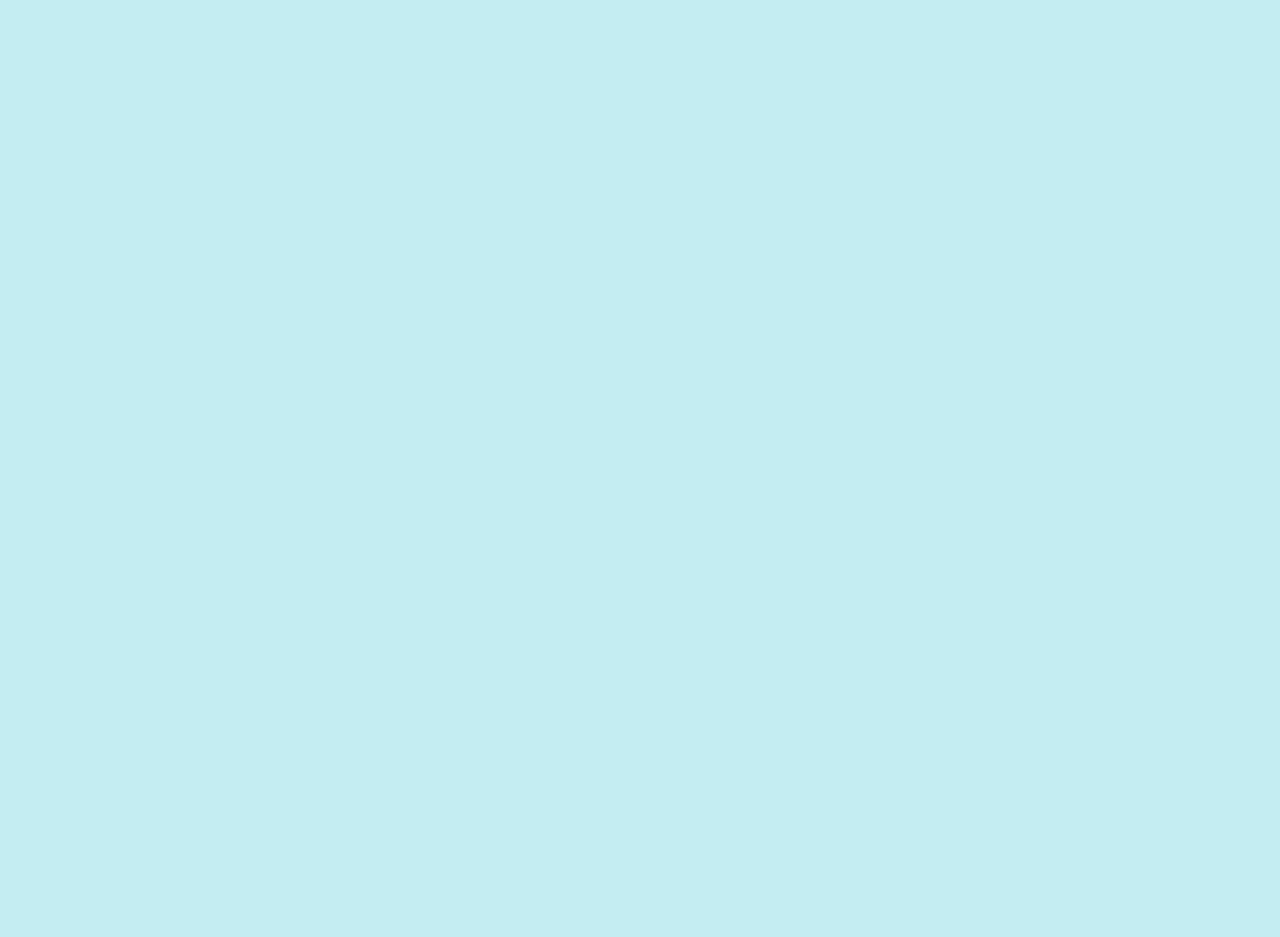
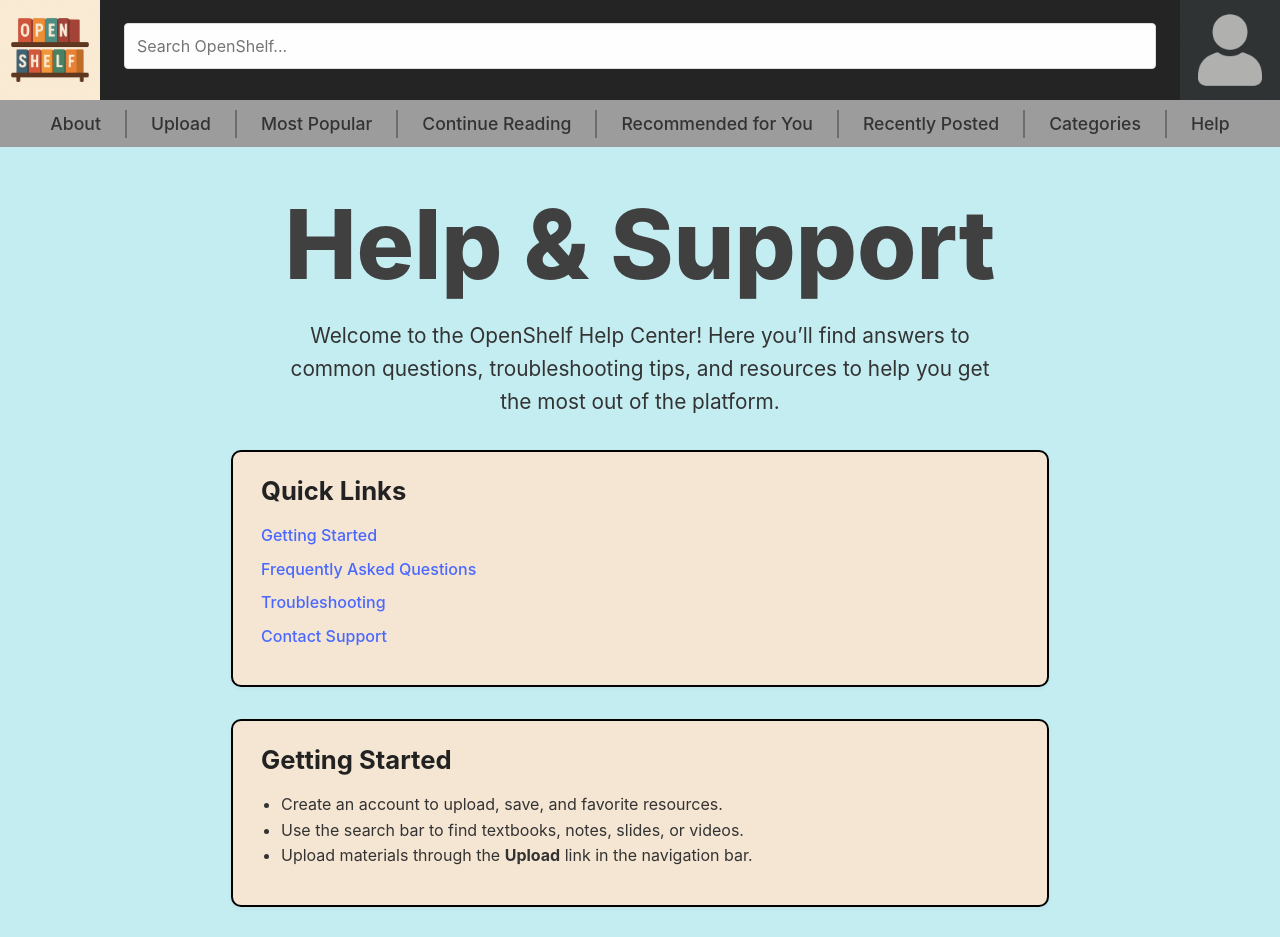
Before and after one commit to vicgrigory/csc307-team1, a React (Vite) app in the folder packages/react-frontend/: page /help in a window 1280 px wide. Before the commit this address had no page. Shown: the top 937 px of the page. Before the commit the page ends 800 px from the top, so only its background shows below. Built offline with nearby package versions, Linux system fonts and the light colour scheme.

Commit message:
added CSS to help page

```diff
--- a/packages/react-frontend/src/MyApp.jsx
+++ b/packages/react-frontend/src/MyApp.jsx
@@ -10,6 +10,7 @@ import Recommended from "./pages/Recommended";
 import RecentlyPosted from "./pages/RecentlyPosted";
 import UserFavorites from "./pages/UserFavorites";
 import UserUploads from "./pages/UserUploaded";
+import Help from "./pages/Help";
 
 import Search from "./pages/Search";
 import AccountManagement from "./pages/AccountManagement";
@@ -86,6 +87,15 @@ function MyApp() {
           }
         />
         <Route
+          path="/help"
+          element={
+            <>
+              <NavBar />
+              <Help />
+            </>
+          }
+        />
+        <Route
           path="/search"
           element={
             <>
--- a/packages/react-frontend/src/components/PDFListPage.css
+++ b/packages/react-frontend/src/components/PDFListPage.css
@@ -3,6 +3,7 @@
 /* Changes the size and position of the main header */
 .pdf-list-page h1 {
     font-size: 6rem;
+    font-weight: 800;
     text-align: center;
 }
 
--- /dev/null
+++ b/packages/react-frontend/src/pages/Help.css
@@ -0,0 +1,87 @@
+/* Help.css */
+
+/* Centers the text */
+.help-page {
+    padding: 1rem;
+    max-width: 850px;
+    margin: 0 auto;
+    color: #333;
+}
+
+/* Main header */
+.help-page h1 {
+    font-size: 6rem;
+    font-weight: 800;
+    margin-bottom: 1rem;
+    text-align: center;
+}
+
+/* Intro paragraph */
+.help-page > .page-content > p:first-of-type {
+    text-align: center;
+    max-width: 700px;
+    margin: 0 auto 2rem auto;
+    font-size: 1.3rem;
+}
+
+/* Add boxes around sections */
+.help-page section {
+    background: #f5e6d3;
+    border: 2px solid black;
+    border-radius: 10px;
+    padding: 1.5rem 1.75rem;
+    margin-bottom: 2rem;
+    box-shadow: 0 2px 5px rgba(0,0,0,0.04);
+}
+
+/* Section titles */
+.help-page h2 {
+    margin-top: 0;
+    font-size: 1.6rem;
+    font-weight: 700;
+    margin-bottom: 1rem;
+    color: #222;
+}
+
+/* Questions */
+.help-page h3 {
+    font-size: 1.15rem;
+    margin-top: 1.5rem;
+    margin-bottom: 0.25rem;
+    color: #444;
+}
+
+
+/* Formatting spacing on lists */
+.help-page ul {
+    padding-left: 1.25rem;
+    margin: 0.75rem 0;
+}
+
+/* Table of contents */
+.help-toc ul {
+    list-style: none;
+    padding-left: 0;
+}
+
+.help-toc ul li {
+    margin-bottom: 0.5rem;
+}
+
+.help-toc a {
+    color: #4a68ff;
+    text-decoration: none;
+    font-weight: 500;
+}
+
+.help-toc a:hover {
+    text-decoration: underline;
+}
+
+/* Footer text */
+.help-footer {
+    text-align: center;
+    margin-top: 2.5rem;
+    font-size: 0.95rem;
+    color: #666;
+}
--- /dev/null
+++ b/packages/react-frontend/src/pages/Help.jsx
@@ -0,0 +1,93 @@
+// Help.jsx
+
+import "./Help.css";
+
+export default function Help() {
+  return (
+    <div className="page-container help-page">
+      <main className="page-content">
+        <h1>Help &amp; Support</h1>
+        <p>
+          Welcome to the OpenShelf Help Center! Here you’ll find answers to common questions,
+          troubleshooting tips, and resources to help you get the most out of the platform.
+        </p>
+
+        {/* Quick links */}
+        <section className="help-toc">
+          <h2>Quick Links</h2>
+          <ul>
+            <li><a href="#getting-started">Getting Started</a></li>
+            <li><a href="#faq">Frequently Asked Questions</a></li>
+            <li><a href="#troubleshooting">Troubleshooting</a></li>
+            <li><a href="#contact-support">Contact Support</a></li>
+          </ul>
+        </section>
+
+        <section id="getting-started">
+          <h2>Getting Started</h2>
+          <ul>
+            <li>Create an account to upload, save, and favorite resources.</li>
+            <li>Use the search bar to find textbooks, notes, slides, or videos.</li>
+            <li>Upload materials through the <strong>Upload</strong> link in the navigation bar.</li>
+          </ul>
+        </section>
+
+        <section id="faq">
+          <h2>Frequently Asked Questions</h2>
+
+          <h3>How do I upload a file?</h3>
+          <p>
+            Go to the Upload page, fill out the required fields, and attach your file. Supported file
+            types include PDFs, images, and slide decks.
+          </p>
+
+          <h3>Why can't I see my uploaded item?</h3>
+          <p>
+            Uploads may take a few moments to process. Refresh the page or check your profile’s
+            <strong> My Uploads</strong> section. If it still doesn’t appear after a few minutes,
+            try re-uploading.
+          </p>
+
+          <h3>How do I edit or delete an upload?</h3>
+          <p>
+            Navigate to your Profile, open the item, and select the <strong>Edit</strong> or
+            <strong> Delete</strong> option.
+          </p>
+
+          <h3>How do views work?</h3>
+          <p>
+            Every time a user opens your upload’s detail page, it counts as one view.
+          </p>
+        </section>
+
+        <section id="troubleshooting">
+          <h2>Troubleshooting</h2>
+
+          <h3>I can’t log in</h3>
+          <ul>
+            <li>Double-check your email and password.</li>
+            <li>Try resetting your password.</li>
+            <li>Make sure your internet connection is stable.</li>
+          </ul>
+
+          <h3>Search isn’t working</h3>
+          <p>
+            If your search returns nothing, try fewer keywords, broader terms, or check spelling.
+            If the problem persists, try refreshing the page or logging out and back in.
+          </p>
+        </section>
+
+        <section id="contact-support">
+          <h2>Contact Support</h2>
+          <p>Email: support@openshelf.com</p>
+          <p>Phone: (555) 123-4567</p>
+          <p>Typical response time: 1–2 business days</p>
+        </section>
+
+        <p className="help-footer">
+          <em>Thanks for using OpenShelf! We're here to support you.</em>
+        </p>
+      </main>
+    </div>
+  );
+}
```
